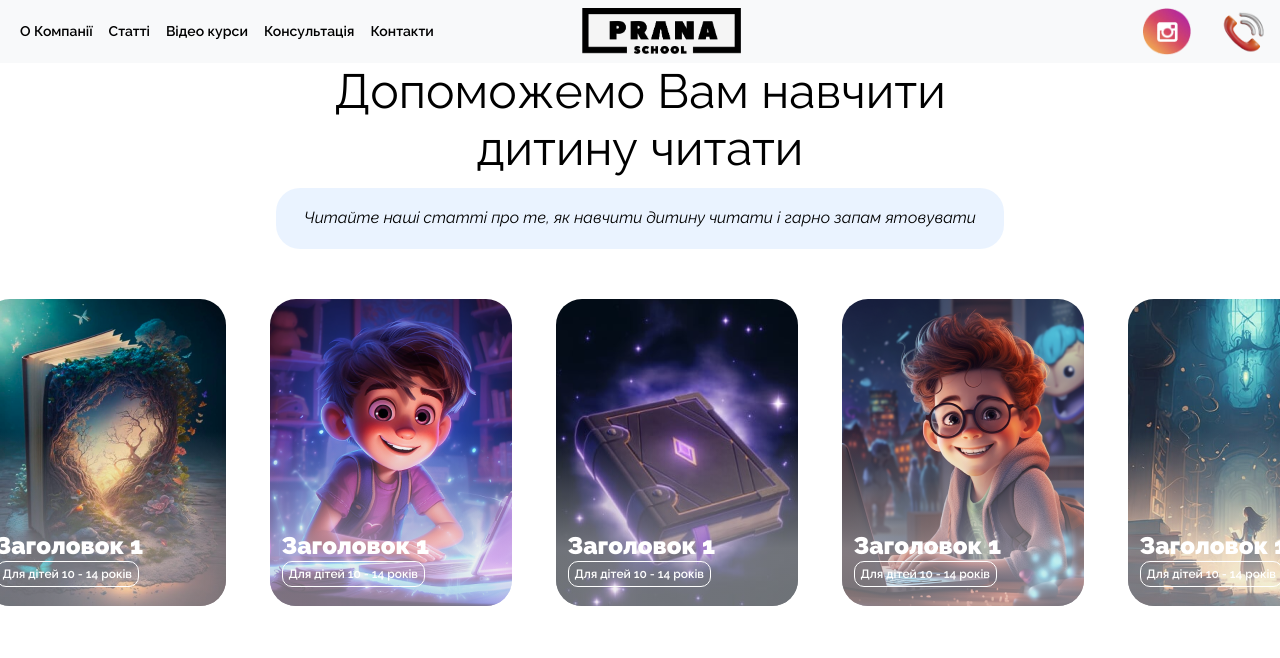
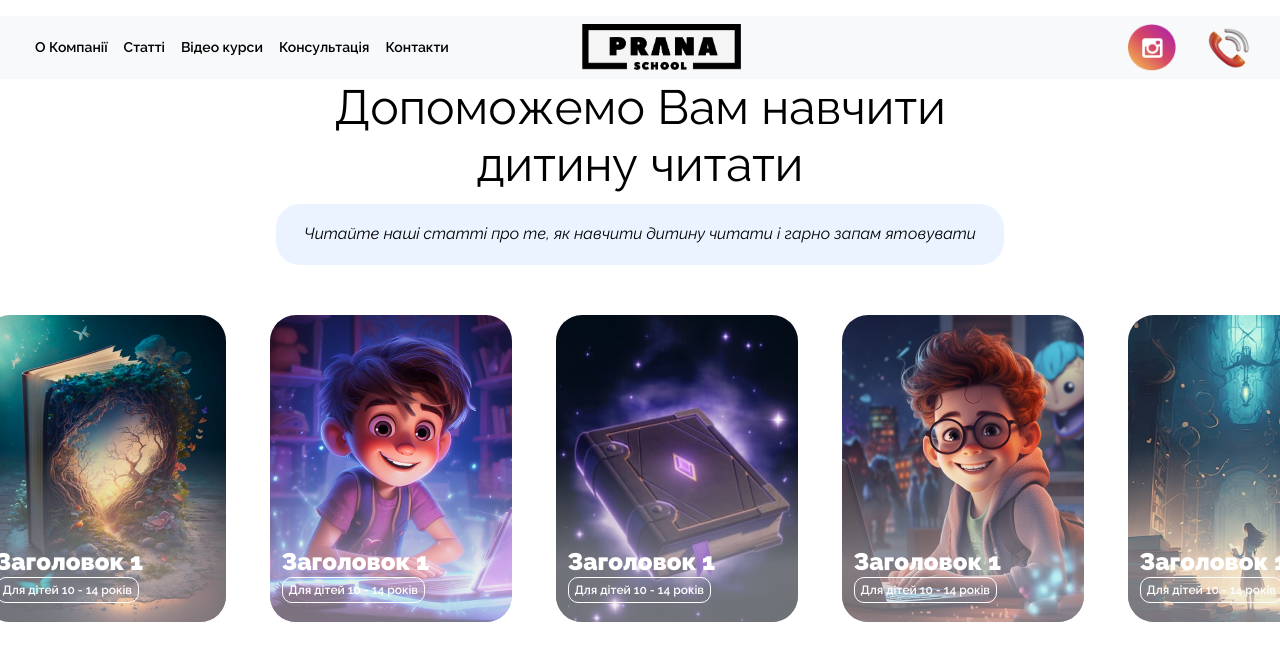
Before and after one commit to anaastassi/reading, a plain HTML site: page index.html in a window 1280 px wide. Shown: the top 658 px of the page. Drawn offline with nearby package versions, Linux system fonts and the light colour scheme; a web font is replaced by a local one.

Commit message:
nav ready

```diff
--- a/css/header.css
+++ b/css/header.css
@@ -21,7 +21,7 @@
     color: #000;
     /*height: 58px;*/
     /*margin-bottom: 32px;*/
-    /*margin-top: -4px;*/
+    margin-top: -2px;
 }
 .nav-link{
     color: #000 !important;
@@ -97,6 +97,9 @@
 /*        width: 135px;*/
 /*    height: 129px;*/
 /*    }*/
+    .navbar{
+        margin-top: 12px;
+    }
     #logo img{
         width: 135px;
         /*height: 38.7px;*/
@@ -154,6 +157,7 @@
     /*}*/
 }
 @media screen and (min-width: 1200px) {
+
     /*#logo{*/
     /*    width: 166px;*/
     /*    height: 159px;*/
@@ -162,11 +166,11 @@
         width: 159px;
         /*height: 48.04px;*/
     }
-/*    .navbar{*/
-/*        height: 159px;*/
-/*        margin-bottom: 102px;*/
-/*        margin-top: -9px;*/
-/*    }*/
+    .navbar{
+        margin-top: 16px;
+        padding-right: 15px;
+        padding-left: 15px;
+    }
     .contact-img{
         width: 48.044px;
         height: 46.642px;
@@ -198,12 +202,7 @@
         width: 161px;
         /*height: 154px;*/
     }
-/*    .navbar{*/
-/*        height: 154px;*/
-/*        font-size: 16px;*/
-/*        margin-bottom: 118px;*/
-/*        margin-top: 2px;*/
-/*    }*/
+
     .contact-img{
         width: 55.025px;
         height: 55.098px;
```
